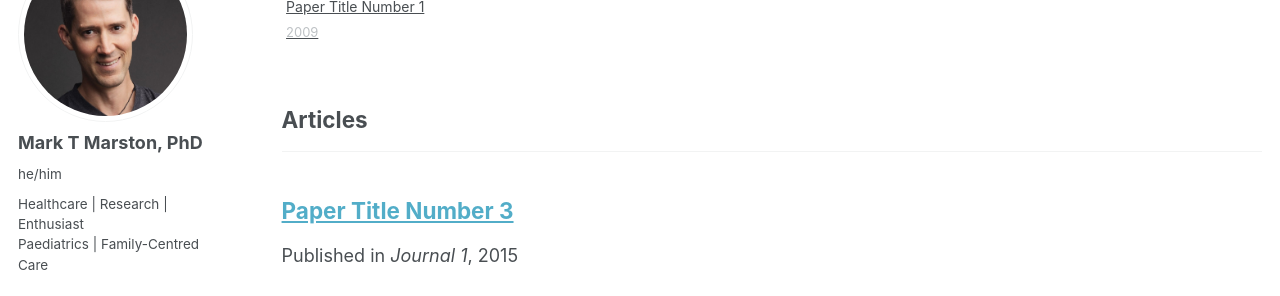
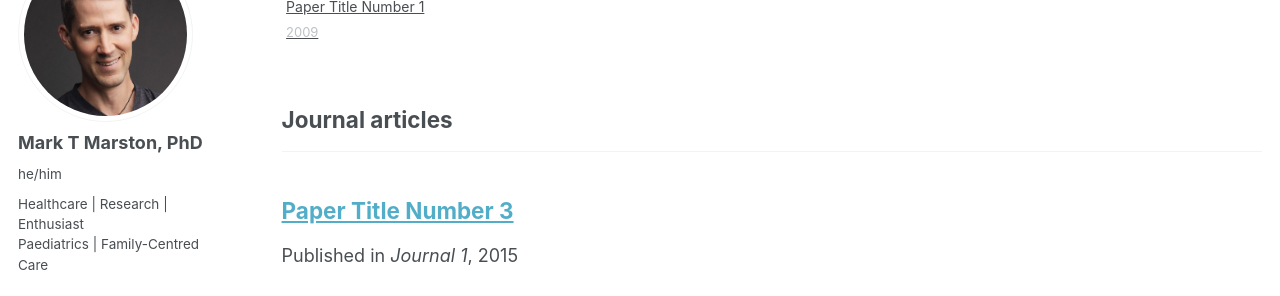
Before and after one commit to marstonRN/marston.github.io, a Jekyll site: the page built from _pages/publications.html, in a window 1280 px wide and 900 px high, scrolled down 396 px. Shown: the part 154-450 px from the top of the window. Built offline with Jekyll 4.4.1, drawn with Linux system fonts in a browser that asks for light colours; a style sheet for code colours, icons or effects is not loaded.

Commit message:
Update _config.yml

```diff
--- a/_config.yml
+++ b/_config.yml
@@ -87,7 +87,7 @@ publication_category:
   books:
     title: 'Book chapters'
   manuscripts:
-    title: 'Articles'
+    title: 'Journal articles'
   conferences:
     title: 'Presentations and talks'
   Posters:
```
